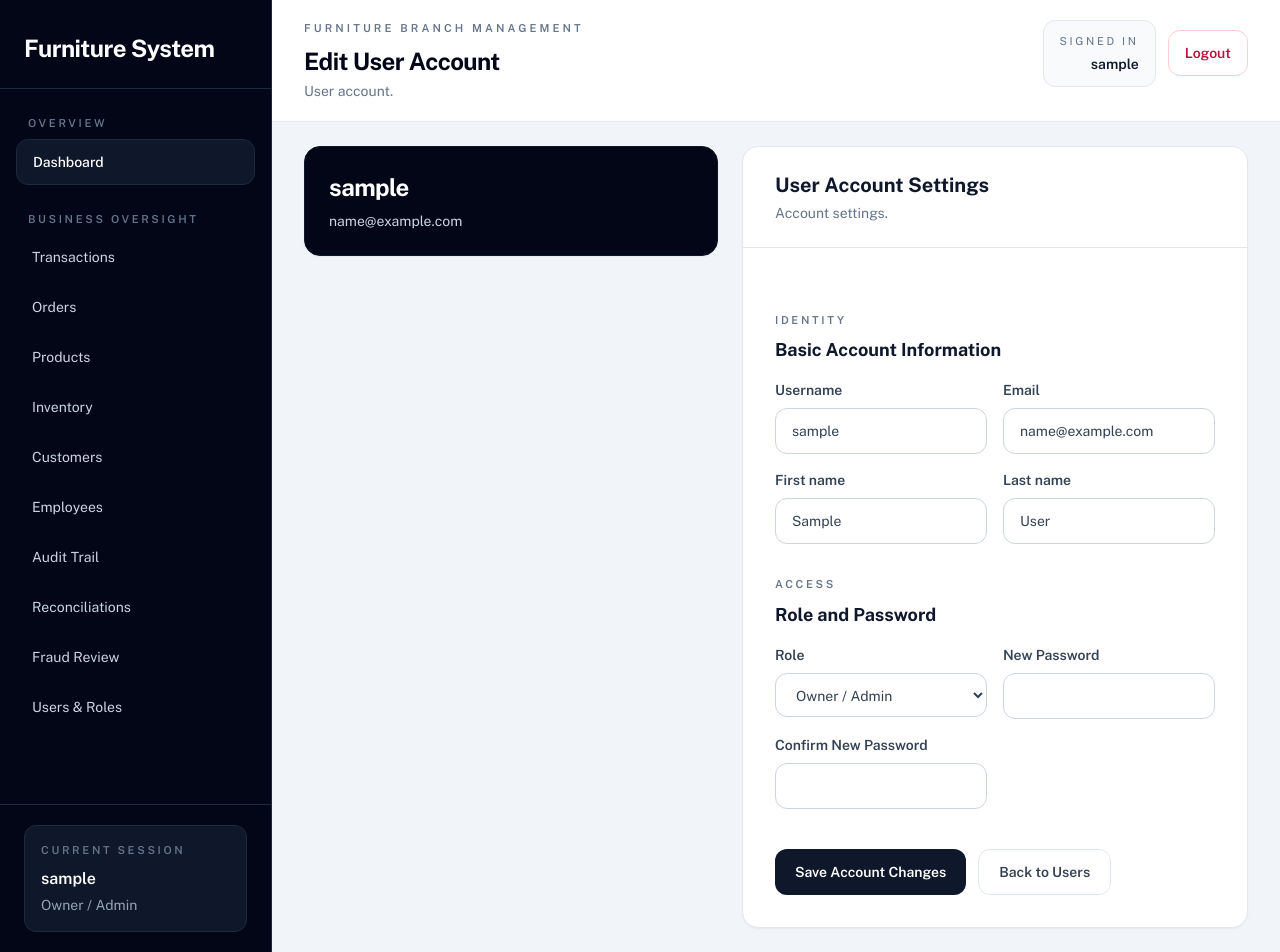
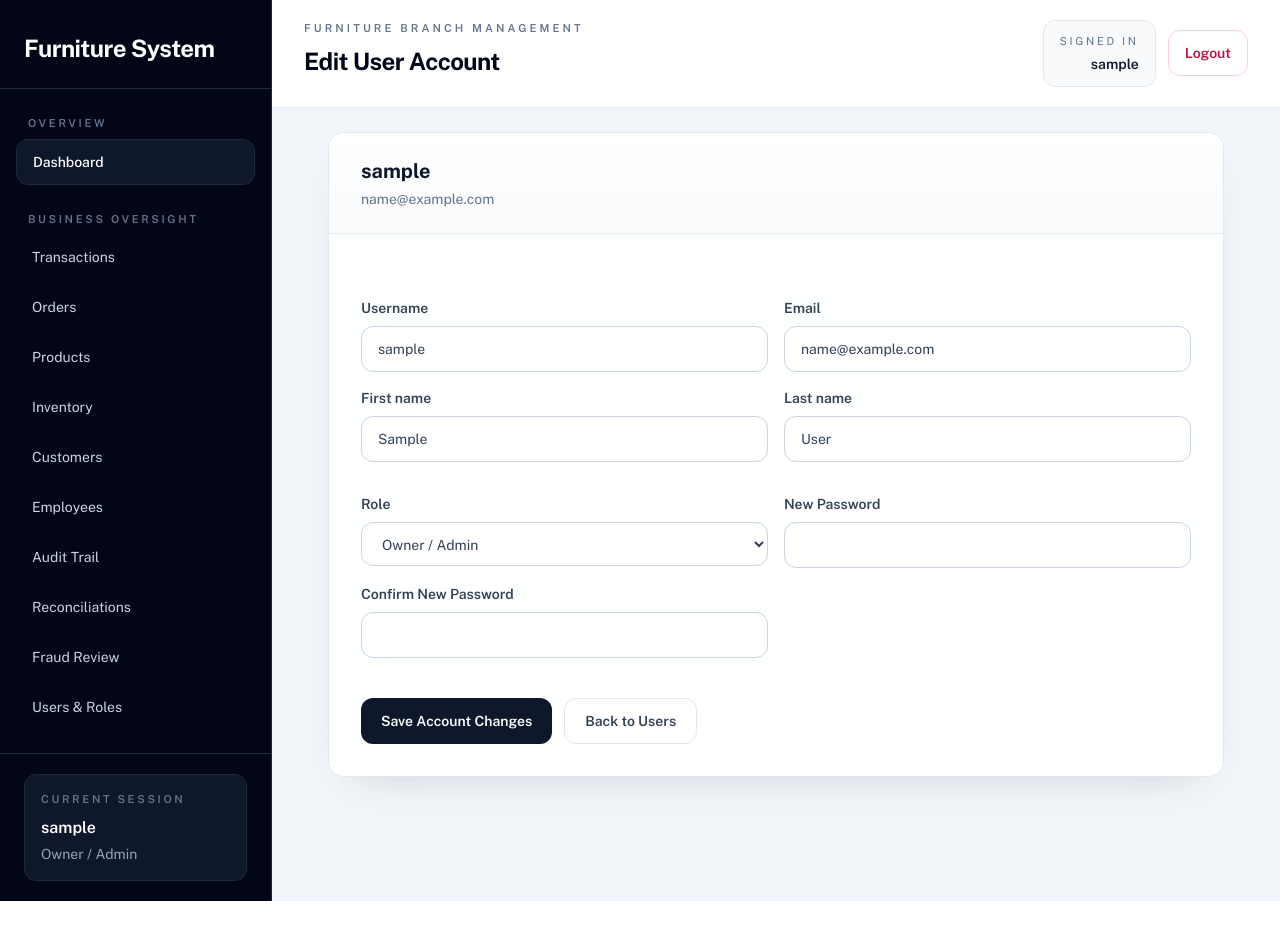
Before and after one commit to mrstorres-pixel/Furnisync, a Django app: page /users/1/edit/ in a window 1280 px wide. After the commit the page ends 901 px from the top, so only its background shows below. Run offline with Django 5.2, Linux system fonts and the light colour scheme; the visitor is signed in with stand-in values (Sample User, id 1); data comes from the database, SQL or seed files in the repository; some libraries are stand-ins or nearby versions.

Commit message:
Refine layouts and remove leftover empty guidance panels

```diff
--- a/templates/base.html
+++ b/templates/base.html
@@ -77,6 +77,9 @@
         }
         .stat-value {
             letter-spacing: -0.03em;
+        }
+        .header-subtitle:empty {
+            display: none;
         }
     </style>
 </head>
@@ -186,7 +189,7 @@
                     <div class="min-w-0">
                         <p class="text-[11px] font-semibold uppercase tracking-[0.28em] text-slate-500">Furniture Branch Management</p>
                         <h2 class="mt-2 truncate text-2xl font-bold tracking-tight text-slate-950">{% block header %}Dashboard{% endblock %}</h2>
-                        <p class="mt-1 max-w-3xl text-sm text-slate-500">{% block header_subtitle %}{% endblock %}</p>
+                        <p class="header-subtitle mt-1 max-w-3xl text-sm text-slate-500">{% block header_subtitle %}{% endblock %}</p>
                     </div>
                 </div>
                 <div class="hidden shrink-0 items-center gap-3 sm:flex">
--- a/templates/core/customer_payment_confirmation.html
+++ b/templates/core/customer_payment_confirmation.html
@@ -5,7 +5,7 @@
     <div class="border-b border-slate-200 bg-slate-950 px-8 py-7 text-white">
         <h1 class="mt-3 text-3xl font-bold tracking-tight">Confirm This Payment</h1>
     </div>
-    <div class="grid gap-6 px-8 py-8 lg:grid-cols-[1fr_260px]">
+    <div class="px-8 py-8">
         <form method="post" enctype="multipart/form-data" class="space-y-5">
             {% csrf_token %}
             {% if form.non_field_errors %}
@@ -50,10 +50,6 @@
                 Submit Customer Confirmation
             </button>
         </form>
-
-        <aside class="rounded-xl border border-slate-200 bg-slate-50 p-5 text-sm">
-            <p class="text-[11px] font-semibold uppercase tracking-[0.24em] text-slate-500">Confirmation</p>
-        </aside>
     </div>
 </section>
 <script src="https://cdn.jsdelivr.net/npm/signature_pad@5.0.4/dist/signature_pad.umd.min.js"></script>
--- a/templates/core/daily_reconciliation.html
+++ b/templates/core/daily_reconciliation.html
@@ -1,6 +1,6 @@
 {% extends "base.html" %}
 {% block header %}{% if user.profile.role == 'collector' %}Cash Turnover{% else %}Daily Reconciliation{% endif %}{% endblock %}
-{% block header_subtitle %}{% if user.profile.role == 'collector' %}Daily cash report.{% else %}Reconciliation review.{% endif %}{% endblock %}
+{% block header_subtitle %}{% endblock %}
 {% block content %}
 <section class="mx-auto max-w-3xl">
     <section class="surface-card overflow-hidden">
--- a/templates/core/user_form.html
+++ b/templates/core/user_form.html
@@ -1,20 +1,12 @@
 {% extends "base.html" %}
 {% block header %}Edit User Account{% endblock %}
-{% block header_subtitle %}User account.{% endblock %}
+{% block header_subtitle %}{% endblock %}
 {% block content %}
-<section class="mx-auto max-w-6xl space-y-6">
-    <div class="grid gap-6 xl:grid-cols-[0.9fr_1.1fr]">
-        <aside class="space-y-6">
-            <section class="rounded-2xl border border-slate-900 bg-slate-950 p-6 text-white shadow-sm">
-                <h3 class="text-2xl font-bold tracking-tight">{{ profile.user.username }}</h3>
-                <p class="mt-2 text-sm text-slate-300">{{ profile.user.email|default:"No email recorded" }}</p>
-            </section>
-        </aside>
-
-        <section class="overflow-hidden rounded-2xl border border-slate-200 bg-white shadow-sm">
-            <div class="border-b border-slate-200 px-8 py-6">
-                <h3 class="text-xl font-bold text-slate-900">User Account Settings</h3>
-                <p class="mt-1 text-sm text-slate-500">Account settings.</p>
+<section class="mx-auto max-w-4xl">
+    <section class="surface-card overflow-hidden">
+        <div class="section-bar px-8 py-6">
+            <h3 class="text-xl font-bold text-slate-900">{{ profile.user.username }}</h3>
+            <p class="mt-1 text-sm text-slate-500">{{ profile.user.email|default:"No email recorded" }}</p>
         </div>
         <form method="post" class="space-y-8 px-8 py-8">
             {% csrf_token %}
@@ -25,10 +17,6 @@
             {% endif %}
 
             <section class="space-y-4">
-                    <div>
-                        <p class="text-[11px] font-semibold uppercase tracking-[0.24em] text-slate-500">Identity</p>
-                        <h4 class="mt-2 text-lg font-bold text-slate-900">Basic Account Information</h4>
-                    </div>
                 <div class="grid gap-4 md:grid-cols-2">
                     {% for field in form %}
                         {% if field.name == 'username' or field.name == 'email' or field.name == 'first_name' or field.name == 'last_name' %}
@@ -45,10 +33,6 @@
             </section>
 
             <section class="space-y-4">
-                    <div>
-                        <p class="text-[11px] font-semibold uppercase tracking-[0.24em] text-slate-500">Access</p>
-                        <h4 class="mt-2 text-lg font-bold text-slate-900">Role and Password</h4>
-                    </div>
                 <div class="grid gap-4 md:grid-cols-2">
                     {% for field in form %}
                         {% if field.name == 'role' or field.name == 'new_password1' or field.name == 'new_password2' %}
@@ -74,6 +58,5 @@
             </div>
         </form>
     </section>
-    </div>
 </section>
 {% endblock %}
```
Also changed, not shown: templates/core/order_manage.html (+22 -26 lines), templates/core/payment_customer_qr.html (+14 -21 lines). Lines whose indentation alone changed are shown as unchanged.
